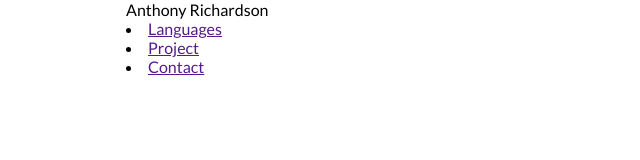
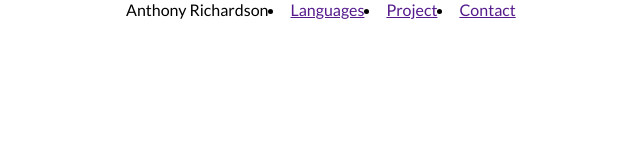
Before and after one commit to tonerich531/eportfolio, a plain HTML site: page index.html in a window 1280 px wide. Shown: the whole page, without its empty margins (14-654 px from the left). Drawn offline with Linux system fonts and the light colour scheme.

Commit message:
fourth commit

```diff
--- a/styles.css
+++ b/styles.css
@@ -2,7 +2,7 @@
 
 
 * {
-    font-family: lato, roboto, sans-serif;
+    font-family: lato, sans-serif;
     padding: 0;
     margin: 0;
     box-sizing: border-box;
@@ -26,4 +26,5 @@
         width: 100%;
         max-width: 1000px;
         margin: 0 auto;
+        display: flex;;
     }
```
